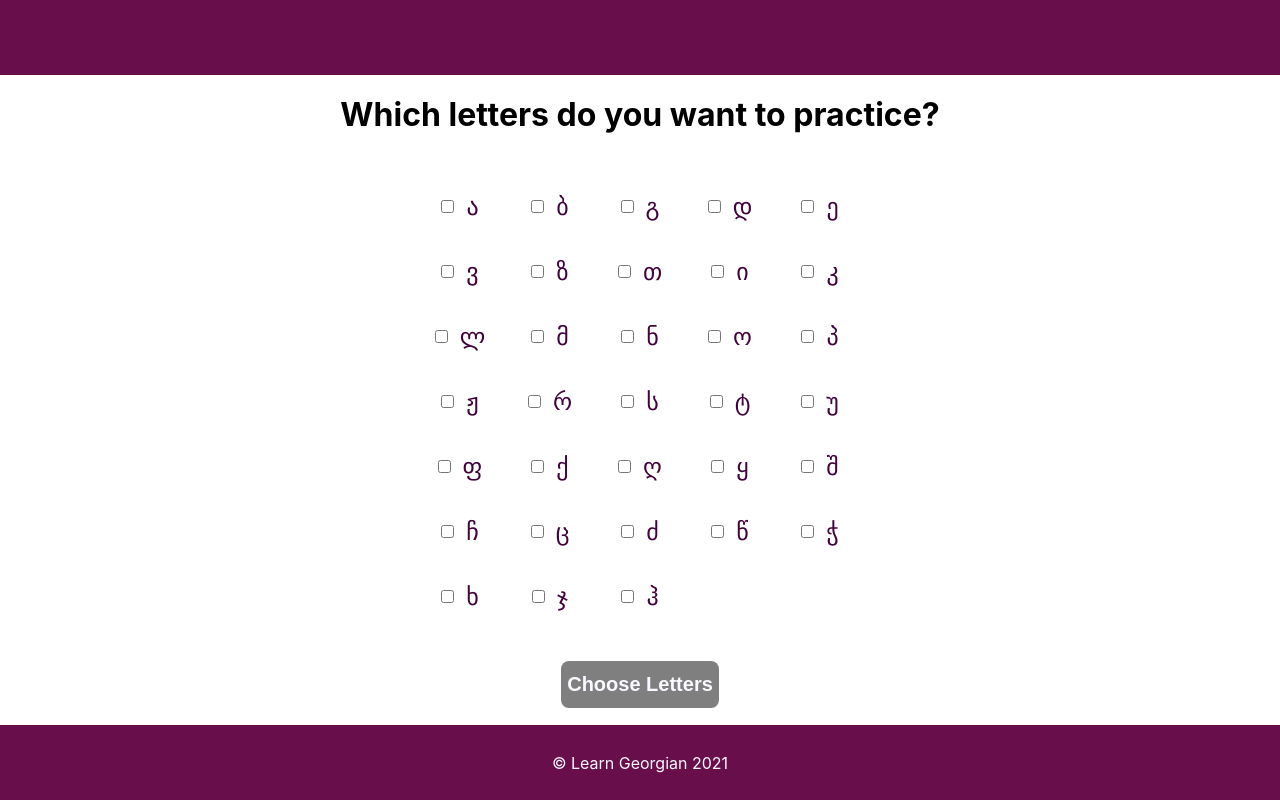
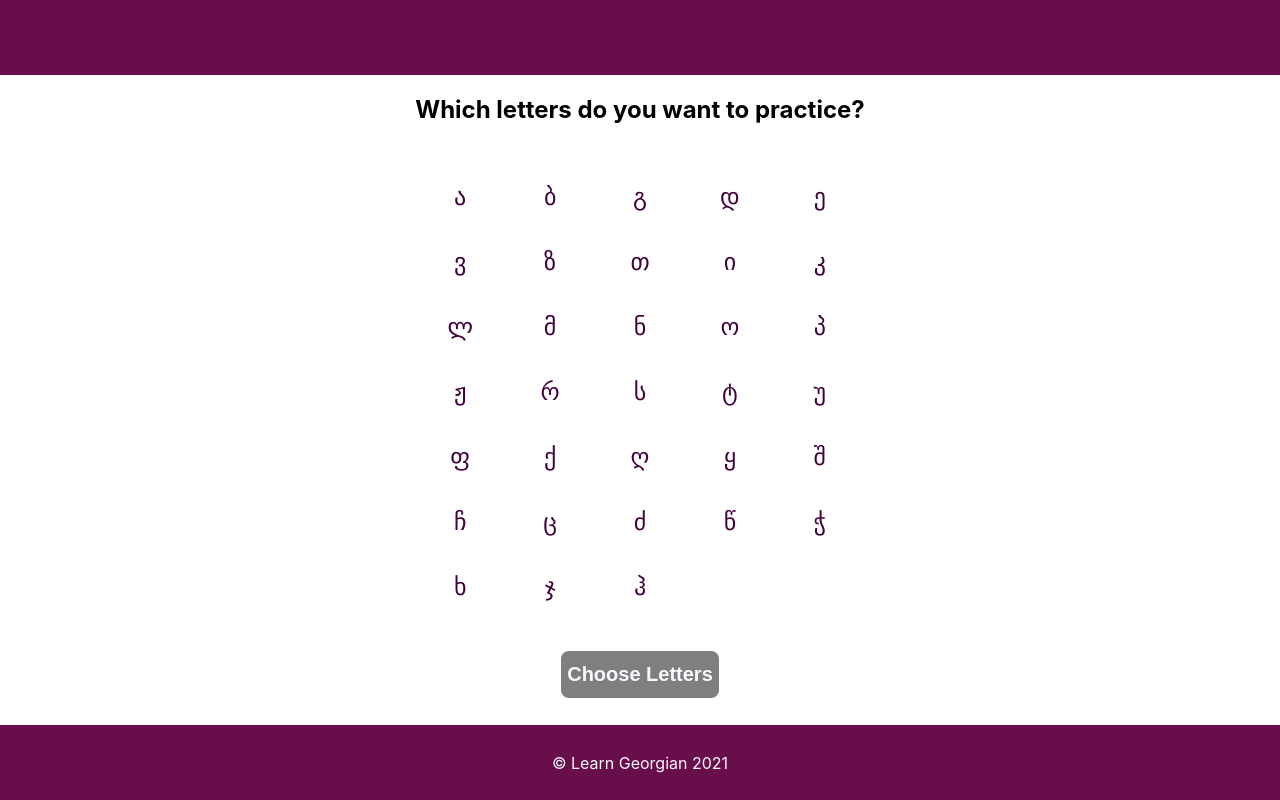
Before and after one commit to PierreLampre/learn-georgian, a React (Create React App) app: page /phonics in a window 1280 px wide. Built offline with nearby package versions, Linux system fonts and the light colour scheme.

Commit message:
refactored to remove the checkboxes for a less cluttered UI, same functionality without them

```diff
--- /dev/null
+++ b/src/components/Phonics/Letter.js
@@ -0,0 +1,24 @@
+import React, { useState } from 'react'
+
+const Letter = ({ letter, add, remove }) => {
+
+    const [bool, setBool] = useState(false);
+
+    function toggleSelection() {
+        if (bool) {
+            setBool(false);
+            remove(letter);
+        } else {
+            setBool(true);
+            add(letter);
+        }
+    }
+
+    return (
+        <div className={!bool ? "check-box" : "check-box chosen"} onClick={() => toggleSelection()}>
+            {letter}
+        </div>
+    )
+}
+
+export default Letter
--- a/src/components/Phonics/Phonics.js
+++ b/src/components/Phonics/Phonics.js
@@ -1,5 +1,6 @@
 import React, { useState } from 'react'
 import StartButton from "./StartButton"
+import Letter from "./Letter"
 import thumbsUp from "./img/thumbs-up.svg"
 import thumbsDown from "./img/thumbs-down.svg"
 import "./phonics.css"
@@ -18,13 +19,23 @@ const Phonics = () => {
         { char: "ჭ" }, { char: "ხ" }, { char: "ჯ" }, { char: "ჰ" }
     ]
 
-    function handleChange(e) {
-        if(e.target.checked === true) {
-            setChosenChars(chosenChars => [...chosenChars, e.target.value]);
-        } else {
-            setChosenChars(chosenChars.filter(char => char !== e.target.value));
-        }
+    // function handleChange(e) {
+    //     if(e.target.checked === true) {
+    //         setChosenChars(chosenChars => [...chosenChars, e.target.value]);
+    //     } else {
+    //         setChosenChars(chosenChars.filter(char => char !== e.target.value));
+    //     }
+    // }
+
+    function add(letter) {
+        setChosenChars(chosenChars => [...chosenChars, letter]);
     }
+
+    function remove(letter) {
+        setChosenChars(chosenChars.filter(char => char !== letter));
+    }
+
+    console.log(chosenChars)
 
     if(chosenChars.length <= 12) {
         btnClassToggle = "char-btn lg";
@@ -51,14 +62,11 @@ const Phonics = () => {
     return (
     <>
     {setup ? <div className="phonics">
-            <h1 className="logo">Which letters do you want to practice?</h1>
+            <h2 className="logo">Which letters do you want to practice?</h2>
 
             <div className="checkboxes">
                 {charArr.map(el => (
-                    <div className="check-box" key={el.char}>
-                        <input type="checkbox" className="letters" value={el.char} onChange={(e) => handleChange(e)} />
-                        <label htmlFor={el.char}>{el.char}</label>
-                    </div>
+                    <Letter key={el.char} letter={el.char} add={add} remove={remove} />
                 ))}
             </div>
             <StartButton
--- a/src/components/Phonics/StartButton.js
+++ b/src/components/Phonics/StartButton.js
@@ -11,8 +11,6 @@ const StartButton = ({ toggle, label, f }) => {
         theStyle = "disabled-btn"
     }
 
-    console.log(toggle);
-
     let text = label
 
     return (
--- a/src/components/Phonics/phonics.css
+++ b/src/components/Phonics/phonics.css
@@ -27,11 +27,20 @@
     display: flex;
     align-items: center;
     justify-content: center;
+    transition: all ease-in-out 0.3s;
+    font-size: 24px;
+    color: var(--purple-300);
+    border-radius: 8px;
 }
 
-.check-box > label {
-    font-size: 24px;
-    color: var(--purple-300);
+.check-box:hover {
+    cursor: pointer;
+}
+
+.chosen {
+    color: ghostwhite;
+    background: var(--purple-100);
+    border: 1px solid black;
 }
 
 .play-btn {
```
